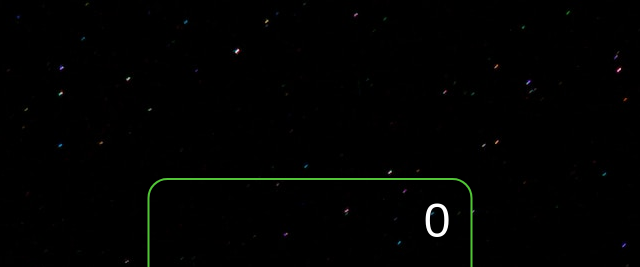
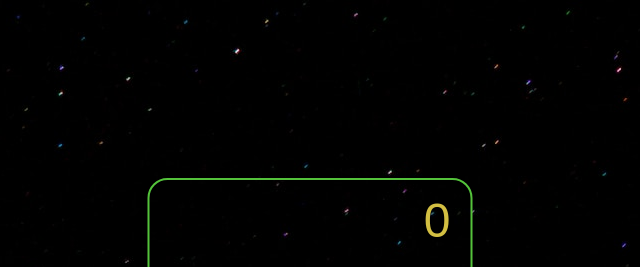
Before and after one commit to majsterek89/javascript_Calculator, a plain HTML site: page index.html in a window 1280 px wide. Shown: the top 267 px of the page, 330-970 px from the left. Drawn offline with Linux system fonts and the light colour scheme.

Commit message:
Changed color: #d3bf42 for display value

```diff
--- a/style.css
+++ b/style.css
@@ -27,7 +27,7 @@ body {
     height: 80px;
     border: none;
     background-color: transparent;
-    color: #fff;
+    color: #d3bf42;
     text-align: right;
     text-align: right;
     padding-right:  20px;
```
